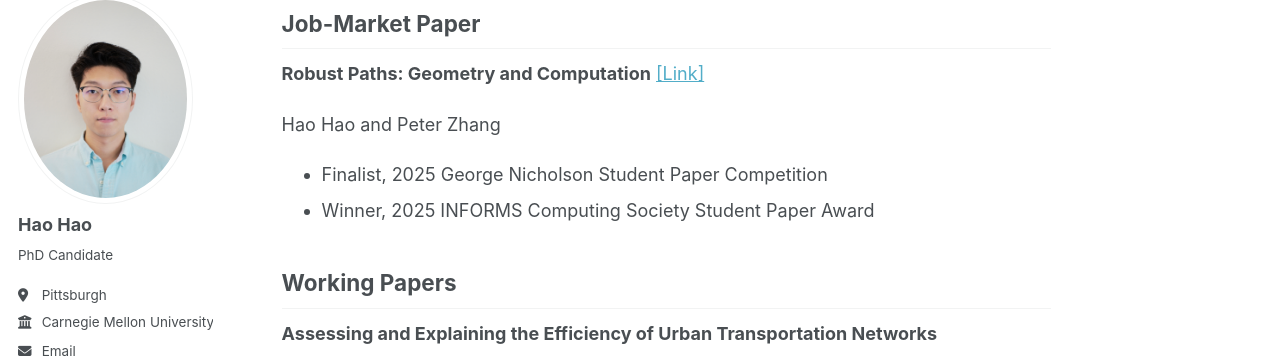
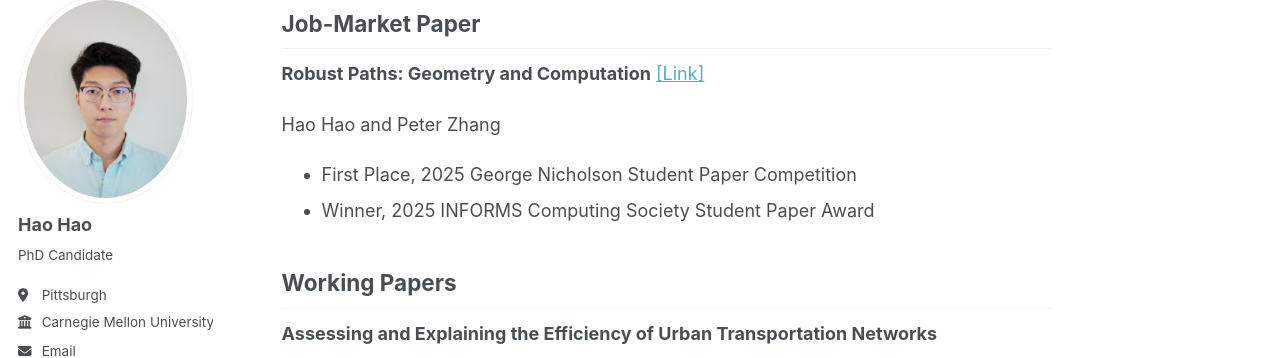
Before and after one commit to haohaocmu/haohaocmu.github.io, a Jekyll site: the page built from _pages/about.md, in a window 1280 px wide and 900 px high, scrolled down 361 px. Shown: the part 96-454 px from the top of the window. Built offline with Jekyll 4.4.1, drawn with Linux system fonts in a browser that asks for light colours; a script that is not in the unit is left out.

Commit message:
Update about.md

```diff
--- a/_pages/about.md
+++ b/_pages/about.md
@@ -19,7 +19,7 @@ I work on decision-making under uncertainty (i.e., optimization under uncertain
 **Robust Paths: Geometry and Computation** [[Link]](https://arxiv.org/pdf/2508.20039)
 
 Hao Hao and Peter Zhang
-- Finalist, 2025 George Nicholson Student Paper Competition
+- First Place, 2025 George Nicholson Student Paper Competition
 - Winner, 2025 INFORMS Computing Society Student Paper Award
 
 ## Working Papers
```
